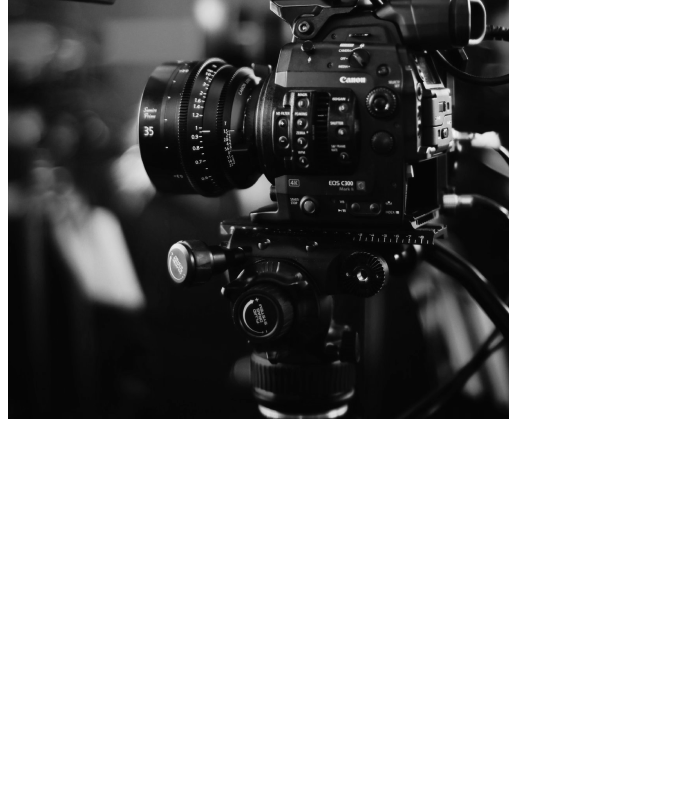
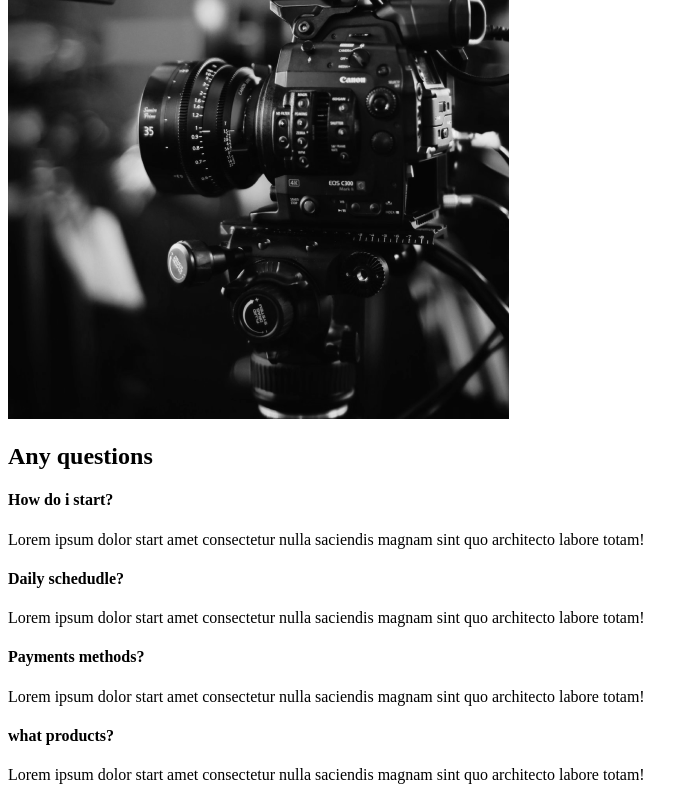
Before and after one commit to Kapibarra/photographerportfolio, a React (Create React App) app: page / in a window 1280 px wide. Shown: the part 1963-2763 px from the top of the page, without its empty margins (0-698 px from the left). Before the commit the page ends 2394 px from the top, so only its background shows below. Built offline with nearby package versions, Linux system fonts and the light colour scheme.

Commit message:
faq section

```diff
--- /dev/null
+++ b/src/components/FaqSection.js
@@ -0,0 +1,34 @@
+import React from 'react'
+
+const FaqSection = () => {
+    return (
+<div className="faq">
+    <h2>Any questions</h2>
+    <div className="question">
+        <h4> How do i start?</h4>
+        <div className="answer">
+        <p> Lorem ipsum dolor start amet consectetur nulla saciendis magnam sint quo architecto labore totam!</p>
+        </div>
+    </div>
+    <div className="question">
+        <h4> Daily schedudle?</h4>
+        <div className="answer">
+        <p> Lorem ipsum dolor start amet consectetur nulla saciendis magnam sint quo architecto labore totam!</p>
+        </div>
+    </div>
+    <div className="question">
+        <h4> Payments methods?</h4>
+        <div className="answer">
+        <p> Lorem ipsum dolor start amet consectetur nulla saciendis magnam sint quo architecto labore totam!</p>
+        </div>
+    </div>
+    <div className="question">
+        <h4> what products?</h4>
+        <div className="answer">
+        <p> Lorem ipsum dolor start amet consectetur nulla saciendis magnam sint quo architecto labore totam!</p>
+        </div>
+    </div>
+</div>
+    )
+}
+export default FaqSection
--- a/src/pages/AboutUs.js
+++ b/src/pages/AboutUs.js
@@ -2,12 +2,14 @@ import React from 'react'
 //Page components
 import AboutSection from '../components/AboutSection'
 import ServicesSection from '../components/ServicesSection'
+import FaqSection from '../components/FaqSection'
 
 const AboutUs = () => {
     return (
         <>
 <AboutSection />
 <ServicesSection />
+<FaqSection />
 </>
     )
 }
```
